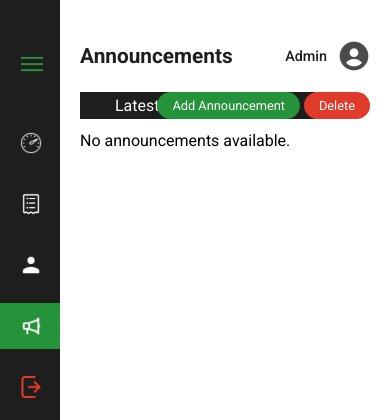
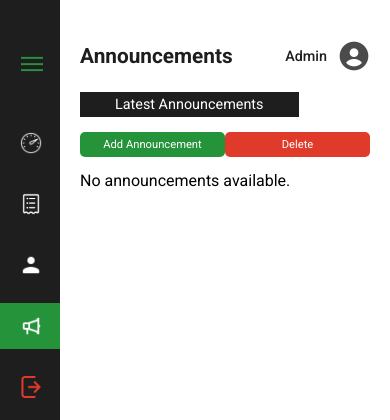
Before and after one commit to kurtouano/thesis-web, a PHP site: page /ThesisWeb/announcement.php in a window 390 px wide. Shown: the top 420 px of the page. Run offline with PHP 8.4, Linux system fonts and the light colour scheme; the visitor is signed in with stand-in values (Sample User, id 1); data that the repository does not hold is empty; some libraries are stand-ins or nearby versions.

Commit message:
Responsive Admin Announcement and History

```diff
--- a/ThesisWeb/css/announcement.css
+++ b/ThesisWeb/css/announcement.css
@@ -25,7 +25,7 @@
   color: white;
   cursor: pointer;
   border: none;
-  border-radius: 15px;
+  border-radius: 5px;
 }
 
 .announcement-add {
--- a/ThesisWeb/css/login.css
+++ b/ThesisWeb/css/login.css
@@ -37,7 +37,6 @@
   align-items: center;
   height: 380px;
   width: 330px;
-  padding: 2% 0 0 0;
   border-radius: 20px;
   background-color: rgba(0, 0, 0, 0.779);
   padding: 20px;
--- a/ThesisWeb/css/responsive.css
+++ b/ThesisWeb/css/responsive.css
@@ -64,6 +64,7 @@
   .recent-transaction-div table {
     font-size: 0.7rem;
   }
+
 }
 
 @media (max-width:670px) {
@@ -100,6 +101,18 @@
     margin-top: 200px;
   }
 
+  .recent-transaction-div table {
+    font-size: 0.7rem;
+  }
+
+  .recent-transaction-div th {
+    padding: 7px;
+  }
+
+  .recent-transaction-div td {
+    padding: 7px;
+  }
+
   .date-selection-form {
     width: 100%;
     display: flex;
@@ -129,7 +142,6 @@
     padding: 25px 25px;
   }
 
-
   .dashboard-charts {
     row-gap: 30px;
   }
@@ -143,10 +155,68 @@
     max-width: 320px;
   }
 
-  /* History */
+  .recent-transaction-div table {
+    font-size: 0.5rem;
+  }
+
+  .recent-transaction-div th {
+    padding: 5px;
+  }
+
+  /* Announcements */
+
+  .announcement-grid {
+    margin-top: 40px;
+  }
+
+  .announcement-latest-text {
+    top: -60px;
+    font-size: 0.9rem;
+  }
+
+  .announcement-add, .announcement-delete {
+    font-size: 0.7rem;
+    width: 50%;
+    top: -20px;
+  }
+
+  .announcement-add {
+    left: 0;
+  }
+
+  .announcement-delete-each {
+    bottom: 45px;
+  }
+
+  .announcement-div {
+    padding: 10px 20px;
+  }
+
+  .announcement-img {
+    min-width: 300px;
+  }
+
+  .announcement-title {
+    font-size: 0.9rem;
+  }
+
+  .announcement-timestamp, .announcement-event-date, .announcement-body{
+    text-wrap: nowrap;
+    font-size: 0.7rem;
+  }
+
 }
 
 @media (max-width: 426px) {
+  .login-form {
+    width: 300px;
+    padding: 15px;
+  }
+
+  .login-forgot-pass {
+    bottom: 120px;
+  }
+
   .top-nav-title {
     font-size: 1.3rem;
   }
@@ -169,7 +239,4 @@
     padding: 0 20px;
   }
 
-   /* History */
-
-
 }
--- a/ThesisWeb/login.php
+++ b/ThesisWeb/login.php
@@ -56,6 +56,7 @@ $conn->close();
 
     <link rel="stylesheet" href="css/main.css">
     <link rel="stylesheet" href="css/login.css">
+    <link rel="stylesheet" href="css/responsive.css">
 
 </head>
 
--- a/ThesisWeb/user-announcement.php
+++ b/ThesisWeb/user-announcement.php
@@ -25,6 +25,7 @@ $result = $conn->query($sql);
     <link rel="stylesheet" href="css/main.css">
     <link rel="stylesheet" href="css/dashboard.css">
     <link rel="stylesheet" href="css/announcement.css">
+    <link rel="stylesheet" href="css/responsive.css">
 
 </head>
 
--- a/ThesisWeb/user-dashboard.php
+++ b/ThesisWeb/user-dashboard.php
@@ -56,6 +56,7 @@ $conn->close();
     <link rel="stylesheet" href="css/main.css">
     <link rel="stylesheet" href="css/dashboard.css">
     <link rel="stylesheet" href="css/history.css">
+    <link rel="stylesheet" href="css/responsive.css">
     <link rel="stylesheet" href="css/user-dashboard.css">
 
     <script src="https://cdnjs.cloudflare.com/ajax/libs/Chart.js/2.5.0/Chart.min.js"></script>
```
Also changed, not shown: ThesisWeb/css/user-dashboard.css (+12 -0 lines).
